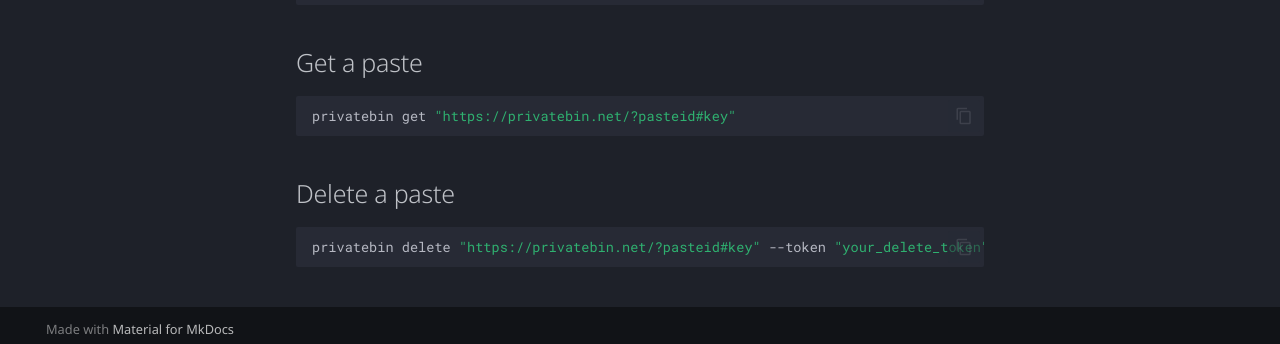
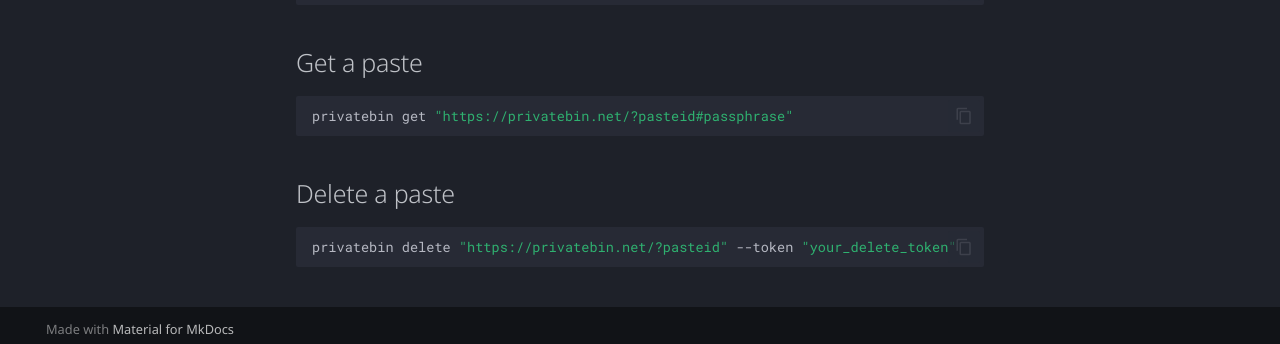
Before and after one commit to Ravencentric/privatebin, an MkDocs documentation site: the page built from docs/cli.md, in a window 1280 px wide. Shown: the part 549-893 px from the top of the page. Built offline with MkDocs 1.6.1 and Material for MkDocs 9.7.7, drawn with Linux system fonts in a browser that asks for light colours; comment, search, counter and statistics services are not loaded; part of the change alters nothing that is shown.

Commit message:
docs: delete doesn't need the passphrase

````diff
--- a/docs/cli.md
+++ b/docs/cli.md
@@ -20,11 +20,11 @@ cat secret.txt | privatebin create
 ## Get a paste
 
 ```bash
-privatebin get "https://privatebin.net/?pasteid#key"
+privatebin get "https://privatebin.net/?pasteid#passphrase"
 ```
 
 ## Delete a paste
 
 ```bash
-privatebin delete "https://privatebin.net/?pasteid#key" --token "your_delete_token"
+privatebin delete "https://privatebin.net/?pasteid" --token "your_delete_token"
 ```
````
